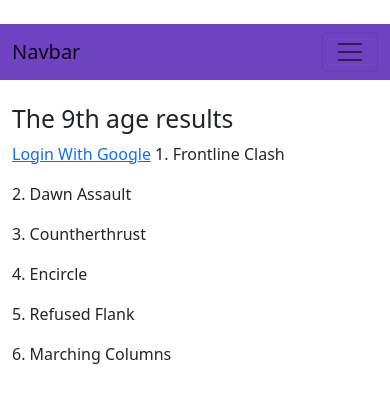
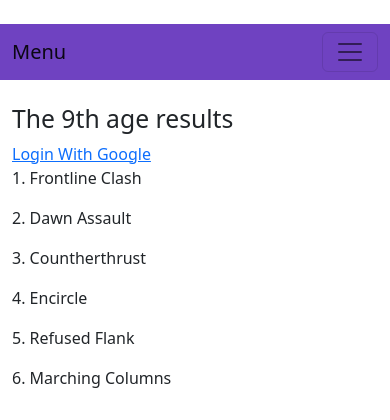
Before and after one commit to Natalia900101/t9aresults, a Django app: page / in a window 390 px wide. Shown: the top 420 px of the page. Run offline with Django 4.2, Linux system fonts and the light colour scheme; data comes from the database, SQL or seed files in the repository; some libraries are stand-ins or nearby versions.

Commit message:
[#3] optimize UI for mobile

```diff
--- a/t9a/templates/home.html
+++ b/t9a/templates/home.html
@@ -15,6 +15,7 @@ Home
 {% else %}
   <a href="{% provider_login_url 'google' %}">Login With Google</a>
 {% endif %}
+<br>
 {% for d in dep %}
   {{d}}<p></p>
 {% endfor %}
--- a/templates/base.html
+++ b/templates/base.html
@@ -4,6 +4,7 @@
 <html lang="en">
 <head>
     <meta charset="UTF-8">
+    <meta name="viewport" content="width=device-width, initial-scale=1.0">
     <title> t9a {% block title %} {% endblock %}</title>
 
     {%block styles%}
--- a/templates/menu.html
+++ b/templates/menu.html
@@ -1,17 +1,25 @@
 {% load static %}
 <nav class="navbar" style="background-color:#6f42c1">
-   <div class="container-fluid">
-    <a class="navbar-brand" href="#">Navbar</a>
-    <button class="navbar-toggler" type="button" data-bs-toggle="collapse" data-bs-target="#navbarNavAltMarkup" aria-controls="navbarNavAltMarkup" aria-expanded="false" aria-label="Toggle navigation">
+  <div class="container-fluid">
+    <a class="navbar-brand" href="#">Menu</a>
+    <button class="navbar-toggler" type="button" data-bs-toggle="collapse" data-bs-target="#navbarNav" aria-controls="navbarNav" aria-expanded="false" aria-label="Toggle navigation">
       <span class="navbar-toggler-icon"></span>
     </button>
-    <div class="collapse navbar-collapse" id="navbarNavAltMarkup">
-      <div class="navbar-nav">
-        <a class="nav-link active" aria-current="page" href="#">Home</a>
-        <a class="nav-link" href="#">Features</a>
-        <a class="nav-link" href="#">Pricing</a>
-        <a class="nav-link disabled">Disabled</a>
-      </div>
+    <div class="collapse navbar-collapse" id="navbarNav">
+      <ul class="navbar-nav">
+        <li class="nav-item">
+          <a class="nav-link active" aria-current="page" href="#">Home</a>
+        </li>
+        <li class="nav-item">
+          <a class="nav-link" href=''</a>
+        </li>
+        <li class="nav-item">
+          <a class="nav-link" href="#">Pricing</a>
+        </li>
+        <li class="nav-item">
+          <a class="nav-link disabled">Disabled</a>
+        </li>
+      </ul>
     </div>
   </div>
 </nav>
```
